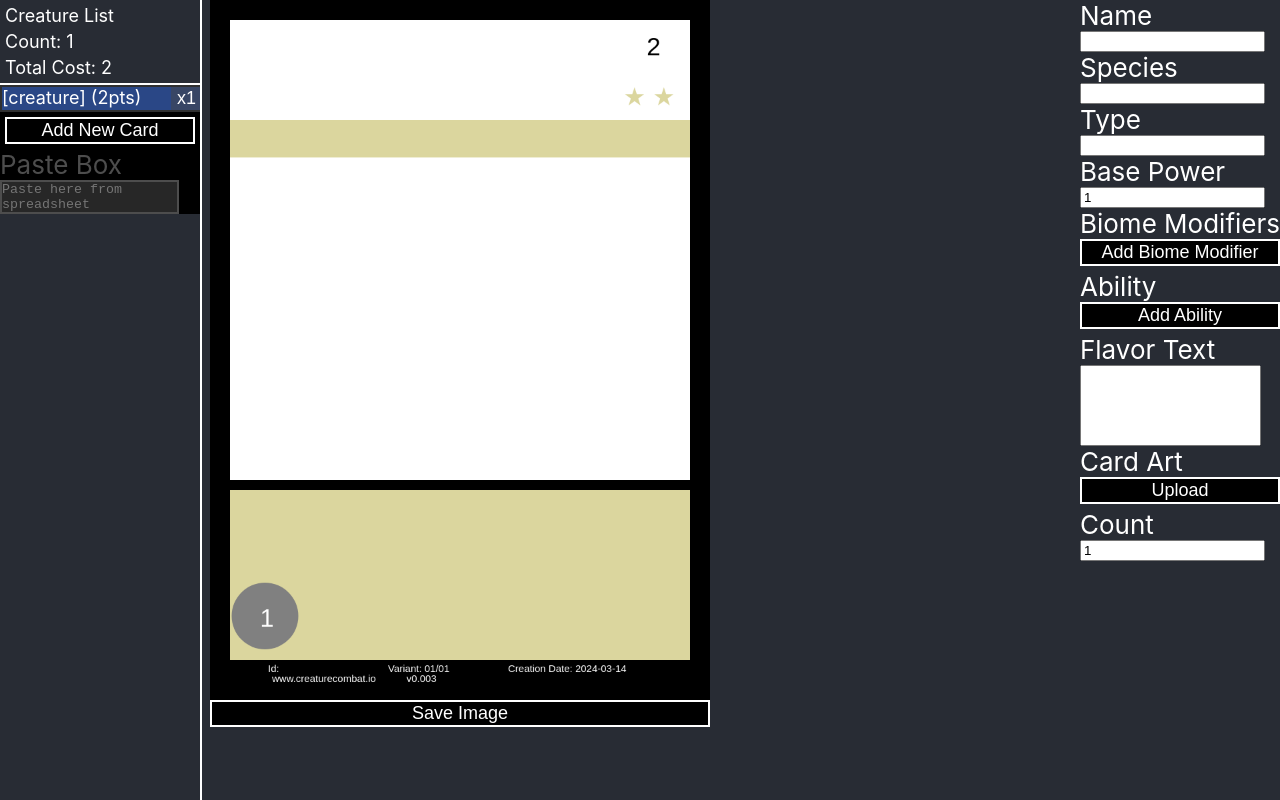
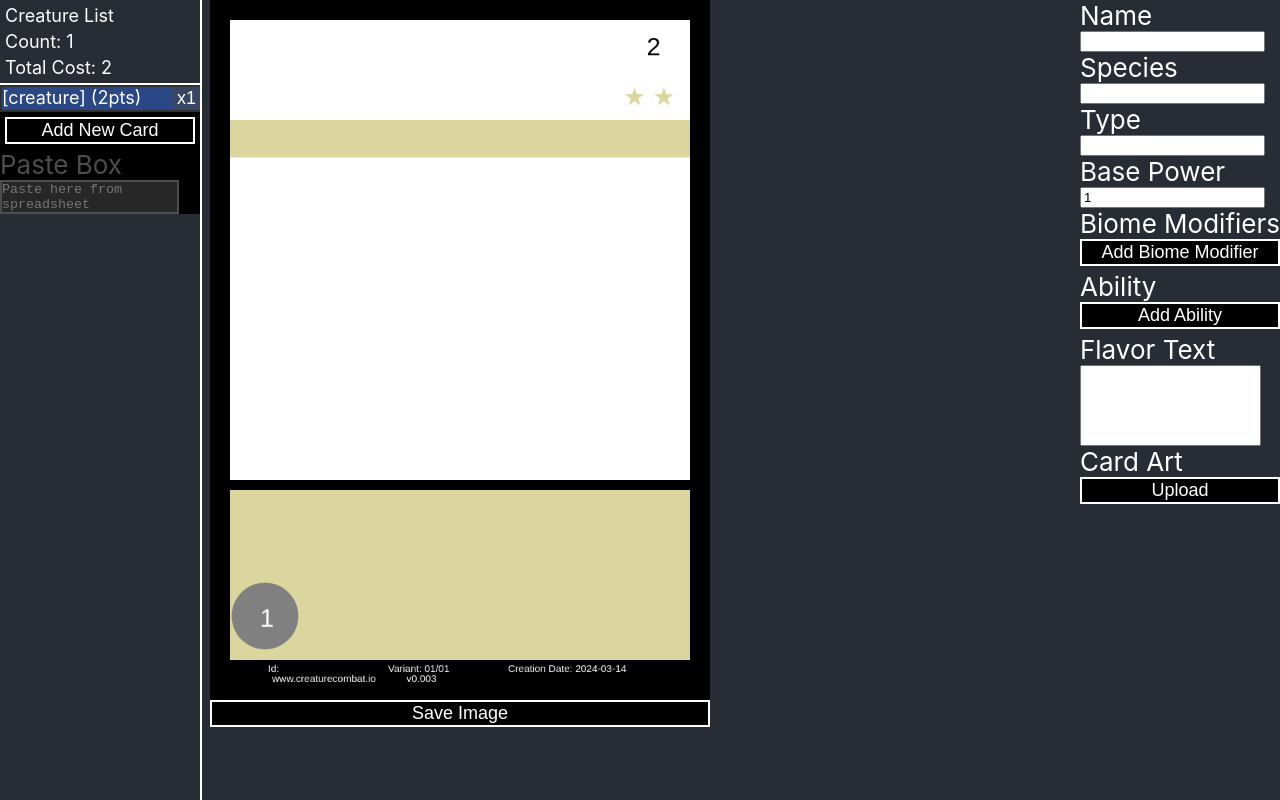
Before and after one commit to shieldgenerator7/CreatureCombat, a React (Create React App) app in the folder CardGenerator/react-canvas-draw/: page / in a window 1280 px wide. Built offline with nearby package versions, Linux system fonts and the light colour scheme.

Commit message:
Remove count field from edit panel

```diff
--- a/CardGenerator/react-canvas-draw/src/Components/EditPanel.js
+++ b/CardGenerator/react-canvas-draw/src/Components/EditPanel.js
@@ -248,16 +248,6 @@ function EditPanel({ card, setCard, updateCard, pasteString, setPasteString }) {
                 UploadFromFilePicker(card, () => updateCard(card));
             }}>Upload</button>
             {card.imageFileName && card.imageFileName}
-
-            {/* Count */}
-            Count
-            <div>
-                <input type="number" className="field" onChange={(e) => {
-                    card.count = Math.max(0, e.target.value * 1);
-                    updateCard(card);
-                }}
-                    value={card.count.toString()}></input>
-            </div>
         </div>
     );
 }
```
